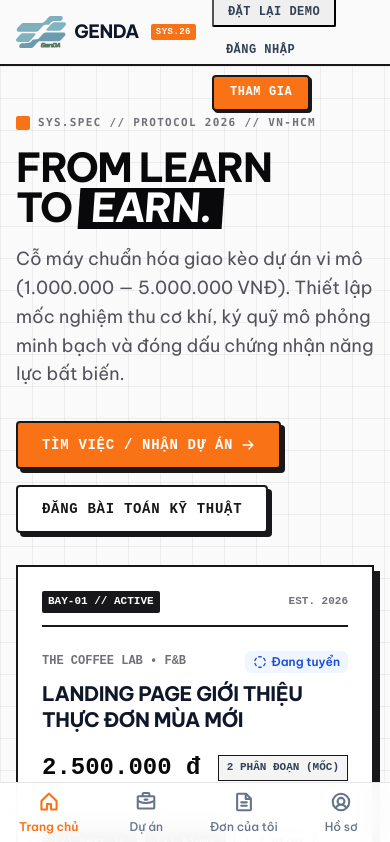
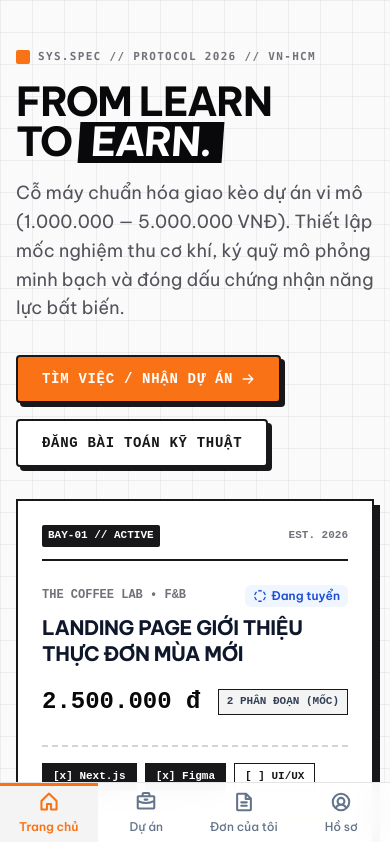
Before and after one commit to KidCute1412/GenDA, a Next.js app in the folder apps/web/: page / in a window 390 px wide. Shown: the top 842 px of the page. Built offline with nearby package versions, Linux system fonts and the light colour scheme.

Commit message:
Fix navbar and make web responsive

```diff
--- a/apps/web/app/(public)/portfolio/[slug]/page.tsx
+++ b/apps/web/app/(public)/portfolio/[slug]/page.tsx
@@ -74,7 +74,7 @@ export default async function PortfolioPage({ params }: { params: Promise<{ slug
 
   return (
     <>
-      <SiteHeader />
+      <SiteHeader hideOnMobile />
 
       <main id="main-content" className="industrial-canvas has-bottom-nav" style={{ paddingBottom: "var(--space-16)" }}>
 
--- a/apps/web/app/(public)/projects/[id]/page.tsx
+++ b/apps/web/app/(public)/projects/[id]/page.tsx
@@ -55,7 +55,7 @@ export default async function ProjectDetailPage({
 
   return (
     <>
-      <SiteHeader current="/projects" />
+      <SiteHeader hideOnMobile />
 
       <main id="main-content" className="container has-bottom-nav" style={{ paddingTop: "var(--space-8)" }}>
         <div className="industrial-ruler">
@@ -292,7 +292,7 @@ export default async function ProjectDetailPage({
       </main>
 
       <SiteFooter />
-      <BottomNav current="/projects" />
+      <BottomNav />
     </>
   );
 }
--- a/apps/web/app/(public)/projects/loading.tsx
+++ b/apps/web/app/(public)/projects/loading.tsx
@@ -12,7 +12,7 @@ import { ProjectListSkeleton } from "../../../components/ui/feedback";
 export default function Loading() {
   return (
     <>
-      <SiteHeader current="/projects" />
+      <SiteHeader />
 
       <main id="main-content" className="container has-bottom-nav">
         <div className="section--tight">
--- a/apps/web/app/(public)/projects/page.tsx
+++ b/apps/web/app/(public)/projects/page.tsx
@@ -101,7 +101,7 @@ export default async function ProjectsPage({
 
   return (
     <>
-      <SiteHeader current="/projects" />
+      <SiteHeader hideOnMobile />
 
       <main id="main-content" className="container has-bottom-nav" style={{ paddingTop: "var(--space-8)" }}>
         <div className="industrial-ruler">
@@ -341,7 +341,7 @@ export default async function ProjectsPage({
       </main>
 
       <SiteFooter />
-      <BottomNav current="/projects" />
+      <BottomNav />
     </>
   );
 }
--- a/apps/web/app/(student)/student/applications/page.tsx
+++ b/apps/web/app/(student)/student/applications/page.tsx
@@ -36,7 +36,7 @@ export default function ApplicationsPage() {
 
   return (
     <>
-      <SiteHeader />
+      <SiteHeader hideOnMobile />
 
       <main id="main-content" className="industrial-canvas has-bottom-nav" style={{ paddingBottom: "var(--space-16)" }}>
         {/* THANH THƯỚC ĐO KỸ THUẬT & ĐIỀU HƯỚNG */}
@@ -178,7 +178,7 @@ export default function ApplicationsPage() {
       </main>
 
       <SiteFooter />
-      <BottomNav current="/student/applications" />
+      <BottomNav />
     </>
   );
 }
--- a/apps/web/app/(student)/student/profile/page.tsx
+++ b/apps/web/app/(student)/student/profile/page.tsx
@@ -56,7 +56,7 @@ export default function StudentProfilePage() {
 
   return (
     <>
-      <SiteHeader />
+      <SiteHeader hideOnMobile />
 
       <main id="main-content" className="industrial-canvas has-bottom-nav" style={{ paddingBottom: "var(--space-16)" }}>
         {/* THANH THƯỚC ĐO KỸ THUẬT & ĐIỀU HƯỚNG */}
@@ -261,7 +261,7 @@ export default function StudentProfilePage() {
       </main>
 
       <SiteFooter />
-      <BottomNav current="/student/profile" />
+      <BottomNav />
     </>
   );
 }
--- a/apps/web/app/components.css
+++ b/apps/web/app/components.css
@@ -1171,9 +1171,20 @@
 .bottom-nav__item[aria-current="page"] {
   color: var(--color-action-primary);
   font-weight: var(--weight-semibold);
+  background-color: var(--color-surface-subtle);
+  box-shadow: inset 0 3px 0 var(--color-action-primary);
 }
 
 @media (max-width: 767px) {
+  .site-header--hide-on-mobile {
+    display: none;
+  }
+
+  .site-header__controls .auth-reset,
+  .site-header__controls .auth-dashboard {
+    display: none;
+  }
+
   .has-bottom-nav {
     padding-bottom: calc(var(--layout-bottom-nav-height) + env(safe-area-inset-bottom));
   }
--- a/apps/web/app/page.tsx
+++ b/apps/web/app/page.tsx
@@ -60,7 +60,7 @@ export default function HomePage() {
 
   return (
     <>
-      <SiteHeader current="/" />
+      <SiteHeader hideOnMobile />
 
       <main id="main-content" className="has-bottom-nav">
         {/* Hero LỆCH TRÁI, lưới 1.35fr / 1fr, đặt trên VÙNG MÀU ĐẬM chiếm trọn
@@ -369,7 +369,7 @@ export default function HomePage() {
       </main>
 
       <SiteFooter />
-      <BottomNav current="/" />
+      <BottomNav />
     </>
   );
 }
--- a/apps/web/app/workspace/[id]/page.tsx
+++ b/apps/web/app/workspace/[id]/page.tsx
@@ -64,7 +64,7 @@ export default async function WorkspacePage({ params }: { params: Promise<{ id:
 
   return (
     <>
-      <SiteHeader />
+      <SiteHeader hideOnMobile />
 
       <main id="main-content" className="container has-bottom-nav">
         <nav aria-label="Đường dẫn phân cấp">
--- a/apps/web/components/layout/bottom-nav.tsx
+++ b/apps/web/components/layout/bottom-nav.tsx
@@ -1,6 +1,7 @@
 "use client";
 
 import Link from "next/link";
+import { usePathname } from "next/navigation";
 import { Briefcase, FileText, House, ICON_WEIGHT, UserCircle } from "../ui/icons";
 import { useDemoSession } from "../../features/auth/hooks/use-demo-session";
 
@@ -28,9 +29,13 @@ const SME_TABS = [
   { href: "/student/profile", label: "Hồ sơ", icon: UserCircle }
 ];
 
-export function BottomNav({ current }: { current?: string }) {
+export function BottomNav() {
+  const pathname = usePathname();
   const { session, hydrated } = useDemoSession();
   const tabs = hydrated && session?.role === "SME" ? SME_TABS : STUDENT_TABS;
+  const activeHref = pathname.startsWith("/workspace/")
+    ? session?.role === "SME" ? "/sme/projects" : "/student/applications"
+    : tabs.find((tab) => pathname === tab.href || (tab.href !== "/" && pathname.startsWith(`${tab.href}/`)))?.href;
   return (
     <nav className="bottom-nav" aria-label="Điều hướng nhanh">
       {tabs.map((tab) => {
@@ -40,7 +45,7 @@ export function BottomNav({ current }: { current?: string }) {
             key={tab.href}
             href={tab.href}
             className="bottom-nav__item"
-            aria-current={current === tab.href ? "page" : undefined}
+            aria-current={activeHref === tab.href ? "page" : undefined}
           >
             <Icon weight={ICON_WEIGHT} aria-hidden="true" />
             {tab.label}
--- a/apps/web/components/layout/site-header.tsx
+++ b/apps/web/components/layout/site-header.tsx
@@ -1,4 +1,8 @@
+"use client";
+
 import Link from "next/link";
+import { usePathname } from "next/navigation";
+import { useEffect, useState } from "react";
 import { BrandMark } from "../ui/icons";
 import { ThemeToggle } from "./theme-toggle";
 import { AuthControls } from "../../features/auth/components/auth-controls";
@@ -11,9 +15,24 @@ const LINKS = [
   { href: "/#trust-layer", label: "Về Trust Layer" }
 ];
 
-export function SiteHeader({ current }: { current?: string }) {
+export function SiteHeader({ hideOnMobile = false }: { hideOnMobile?: boolean }) {
+  const pathname = usePathname();
+  const [hash, setHash] = useState("");
+
+  useEffect(() => {
+    const syncHash = () => setHash(window.location.hash);
+    syncHash();
+    window.addEventListener("hashchange", syncHash);
+    return () => window.removeEventListener("hashchange", syncHash);
+  }, [pathname]);
+
+  const activeHeaderHref = pathname === "/projects" || pathname.startsWith("/projects/")
+    ? "/projects"
+    : pathname === "/" && hash === "#trust-layer"
+      ? "/#trust-layer"
+      : undefined;
   return (
-    <header className="site-header">
+    <header className={`site-header${hideOnMobile ? " site-header--hide-on-mobile" : ""}`}>
       <div className="container site-header__inner">
         <Link href="/" className="brand">
           <BrandMark />
@@ -27,14 +46,15 @@ export function SiteHeader({ current }: { current?: string }) {
               key={link.href}
               href={link.href}
               className="nav-link"
-              aria-current={current === link.href ? "page" : undefined}
+              aria-current={activeHeaderHref === link.href ? "page" : undefined}
+              onClick={() => link.href === "/#trust-layer" && setHash("#trust-layer")}
             >
               {link.label}
             </Link>
           ))}
         </nav>
 
-        <div className="cluster" style={{ gap: "var(--space-2)" }}>
+        <div className="cluster site-header__controls" style={{ gap: "var(--space-2)" }}>
           <ThemeToggle />
           <AuthControls />
         </div>
--- a/apps/web/features/auth/components/auth-controls.tsx
+++ b/apps/web/features/auth/components/auth-controls.tsx
@@ -2,13 +2,19 @@
 
 import { useEffect, useState } from "react";
 import Link from "next/link";
-import { useRouter } from "next/navigation";
+import { usePathname, useRouter } from "next/navigation";
 import { clearDemoSession, DEMO_SESSION_EVENT, getDemoSession, resetDemoData, type DemoSession } from "../services/demo-session";
 
 const dashboardFor = (role: DemoSession["role"]) => role === "SME" ? "/sme/projects" : role === "ADMIN" ? "/admin" : "/student/profile";
+const navFor = (role: DemoSession["role"]) => role === "SME"
+  ? { href: "/sme/projects", label: "DỰ ÁN CỦA TÔI" }
+  : role === "ADMIN"
+    ? { href: "/admin", label: "QUẢN TRỊ" }
+    : { href: "/student/applications", label: "DỰ ÁN CỦA TÔI" };
 
 export function AuthControls() {
   const router = useRouter();
+  const pathname = usePathname();
   const [session, setSession] = useState<DemoSession | null>(null);
 
   useEffect(() => {
@@ -31,7 +37,7 @@ export function AuthControls() {
   if (!session) {
     return (
       <>
-        <button type="button" className="nav-link" onClick={reset}>
+        <button type="button" className="nav-link auth-reset" onClick={reset}>
           ĐẶT LẠI DEMO
         </button>
         <Link href="/login" className="nav-link">ĐĂNG NHẬP</Link>
@@ -40,20 +46,23 @@ export function AuthControls() {
     );
   }
 
+  const primaryNav = navFor(session.role);
+  const isPrimaryNavActive = pathname === primaryNav.href
+    || pathname.startsWith(`${primaryNav.href}/`)
+    || (pathname.startsWith("/workspace/") && session.role !== "ADMIN");
+
   return (
     <>
-      {session.role === "STUDENT" ? (
-        <Link href="/student/applications" className="nav-link">
-          DỰ ÁN CỦA TÔI
-        </Link>
-      ) : null}
-      <button type="button" className="nav-link" onClick={reset}>
+      <Link href={primaryNav.href} className="nav-link auth-dashboard" aria-current={isPrimaryNavActive ? "page" : undefined}>
+        {primaryNav.label}
+      </Link>
+      <button type="button" className="nav-link auth-reset" onClick={reset}>
         ĐẶT LẠI DEMO
       </button>
       <button type="button" className="chip" onClick={() => router.push(dashboardFor(session.role))}>
         {session.name.toUpperCase()}
       </button>
-      <button type="button" className="nav-link" onClick={() => { clearDemoSession(); router.push("/"); }}>
+      <button type="button" className="nav-link auth-logout" onClick={() => { clearDemoSession(); router.push("/"); }}>
         ĐĂNG XUẤT
       </button>
     </>
```
